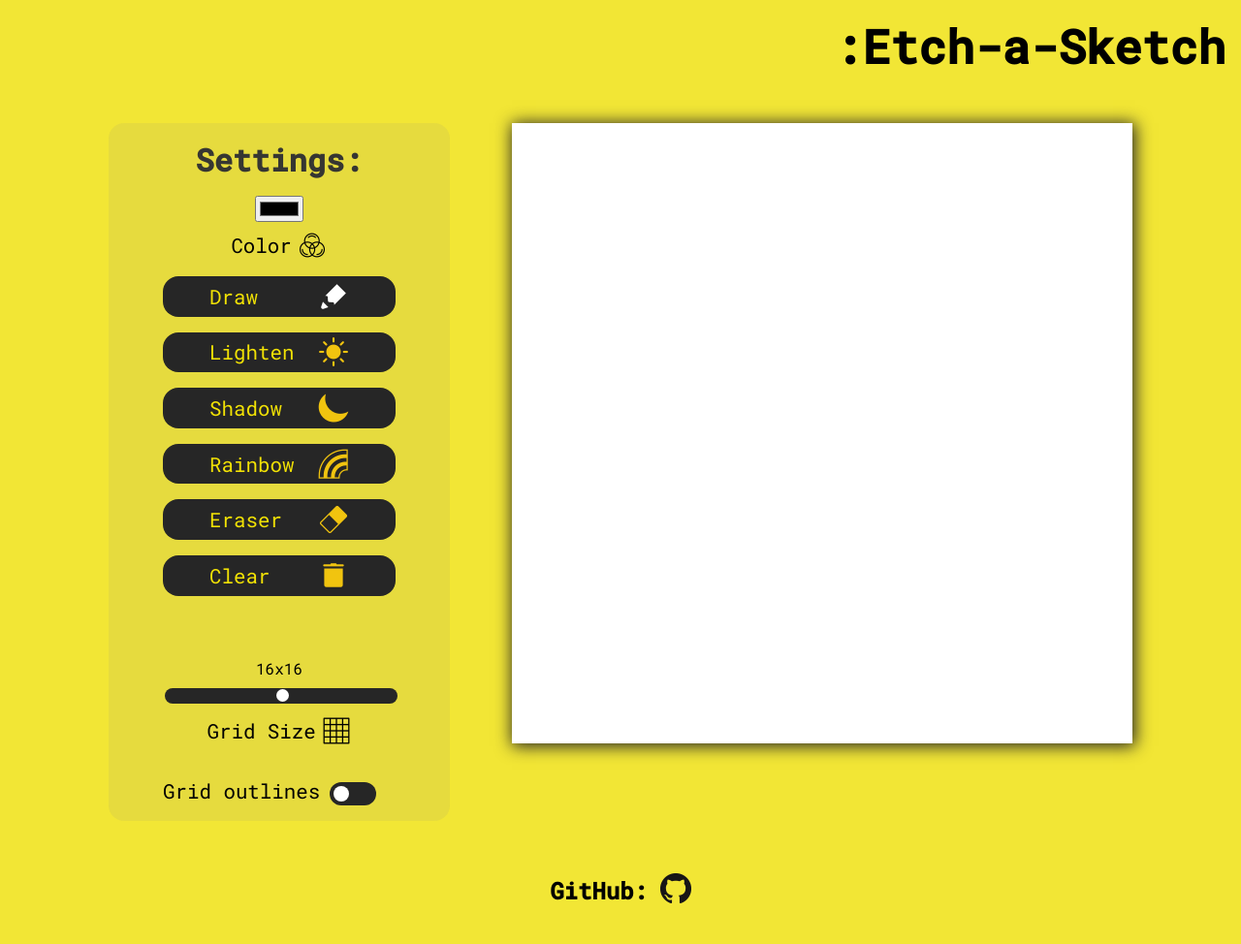
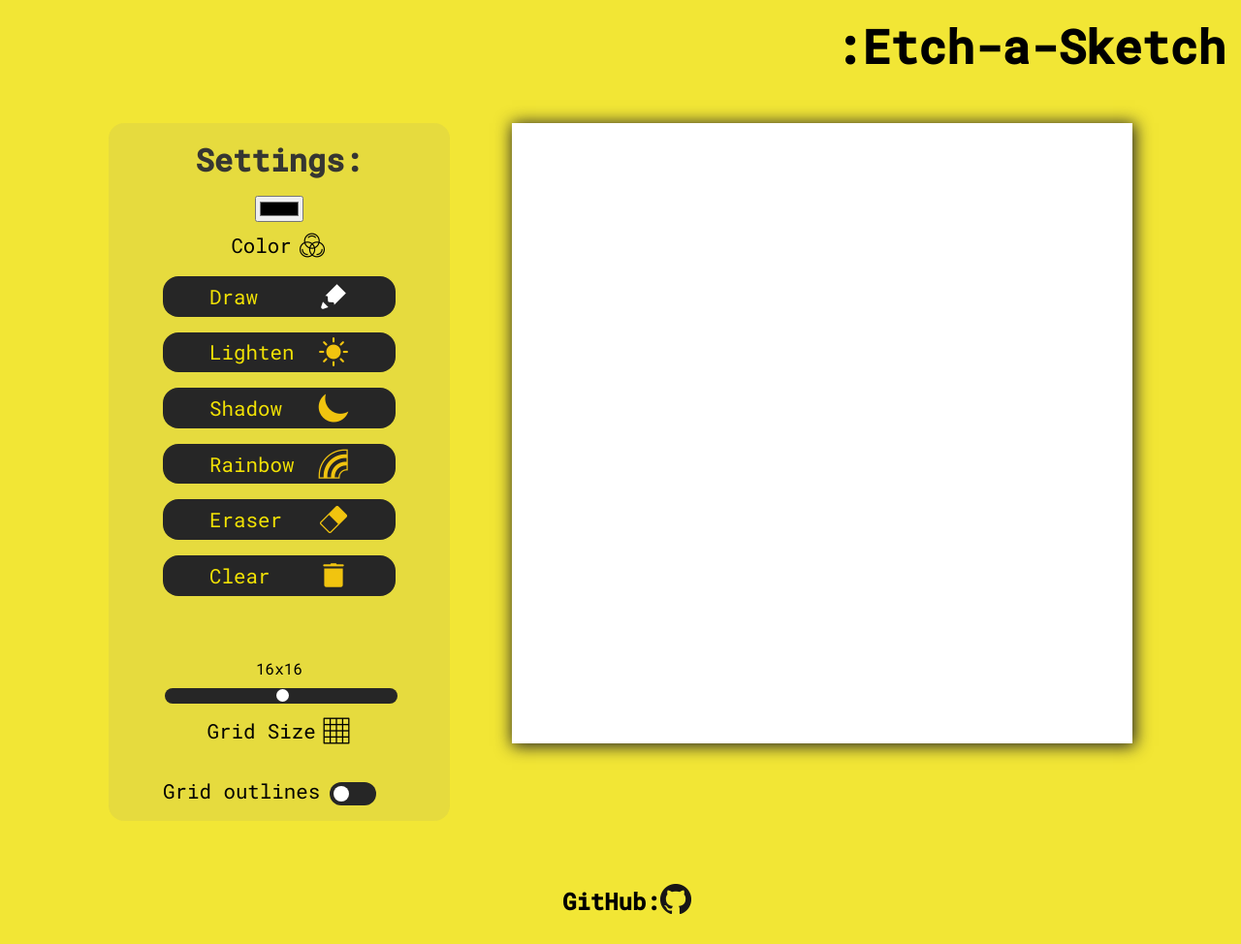
Before and after one commit to egoist000/etch-a-sketch, a plain HTML site: page index.html in a window 1280 px wide. Shown: the whole page at 97% size. Before the commit the page ends 943 px from the top, so only its background shows below. Drawn offline with Linux system fonts and the light colour scheme.

Commit message:
Update style.css

```diff
--- a/style.css
+++ b/style.css
@@ -239,15 +239,14 @@ button:hover {
 .footer {
     display: flex;
     flex-shrink: 0;
-    height: 3rem;
-    margin-top: 3rem;
+    margin: 3rem 0 0.5rem;
     justify-content: center;
     align-content: center;
     align-items: center;
 }
 
 .footer h2 {
-    margin: 0 0.8rem 0 0;
+    margin-left:0.8rem;
 }
 
 /* GitHub animation */
```
